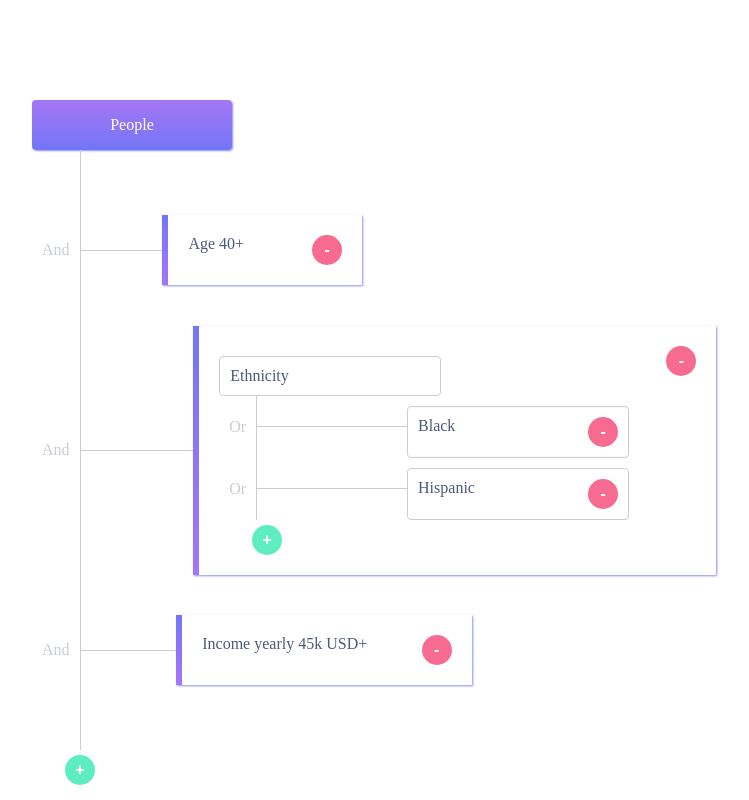
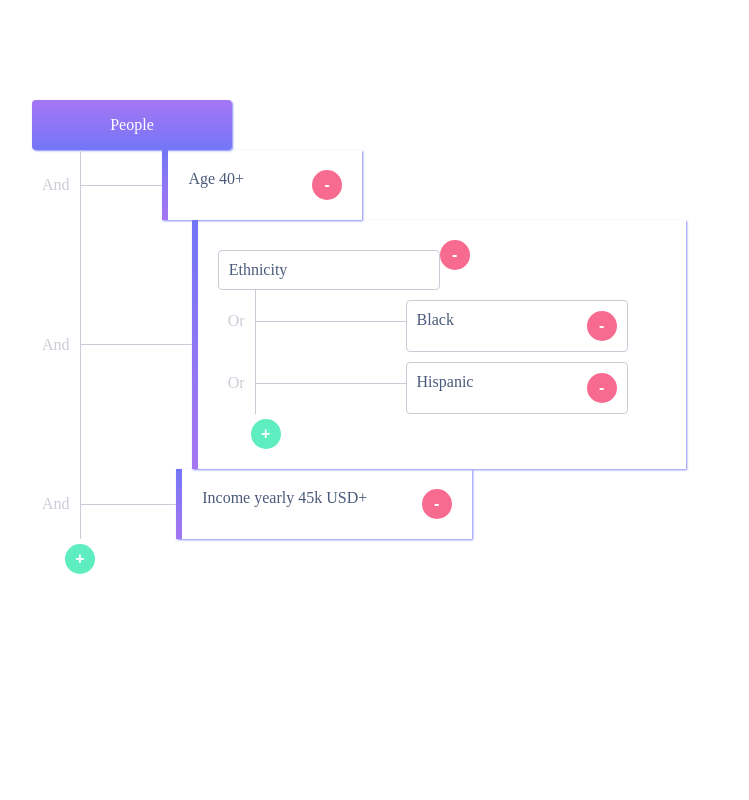
Before and after one commit to ewapotorecka/people, a React (Create React App) app: page / in a window 1280 px wide. Shown: the whole page, without its empty margins (96-845 px from the left). Built offline with nearby package versions, Linux system fonts and the light colour scheme.

Commit message:
Add categories and subcategories add and remove functionality

```diff
--- a/src/components/CategoryElement/CategoryElement.js
+++ b/src/components/CategoryElement/CategoryElement.js
@@ -4,13 +4,11 @@ import './category-element.css';
 
 export default function CategoryElement( props ) {
 	return (
-		<div className={ props.class }>
+		<div className={ props.type }>
 			<div className={ `${ props.class }-name` }>
 				{ props.children }
 			</div>
-			<div className='button-container'>
-				<Button type='remove'>-</Button>
-			</div>
+
 		</div>
 	)
 }
--- a/src/components/People/People.js
+++ b/src/components/People/People.js
@@ -12,18 +12,63 @@ const defaultCategories = [
 
 export default function People() {
 	const [ popUpVisible, setPopUpVisible ] = useState( false );
+	const [ currentCategory, setCurrentCategory ] = useState( null );
 	const [ categories, setCategories ] = useState( defaultCategories );
 
 	const handleCategoryAdd = category => {
+		if ( !currentCategory ) {
+			const newCategoryObject = {
+				name: category,
+				id: `${ Math.floor( Math.random() * 1000000 ) }_${ category }`
+			};
+
+			setCategories( [ ...categories, newCategoryObject ] );
+		} else {
+			handleSubCategoryAdd( category );
+		}
+
+	};
+	const handleSubCategoryAdd = ( category ) => {
+		const categoriesCopy = [ ...categories ];
 		const newCategoryObject = {
 			name: category,
 			id: `${ Math.floor( Math.random() * 1000000 ) }_${ category }`
 		};
 
-		setCategories( [ ...categories, newCategoryObject ] );
-	}
+		for ( let i = 0; i < categoriesCopy.length; i++ ) {
+			if ( categoriesCopy[ i ].id === currentCategory.id ) {
+				console.log( categories[ i ] )
+				categories[ i ].subCategories.push( newCategoryObject );
+			}
+		}
 
+		setCategories( categoriesCopy );
+		setCurrentCategory( null );
+	};
+	const handleCategoryRemove = ( categoryId ) => {
+		const filteredCategories = categories.filter( category => {
+			return category.id !== categoryId;
+		} );
 
+		setCategories( filteredCategories );
+
+	};
+	const handleSubcategoryRemove = ( categoryId, subCategoryId ) => {
+		const categoriesCopy = [ ...categories ];
+
+		for ( let i = 0; i < categoriesCopy.length; i++ ) {
+			if ( categories[ i ].id === categoryId ) {
+				const filteredSubCategories = categories[ i ].subCategories.filter( ( subCategory ) => {
+					return subCategory.id !== subCategoryId;
+				} );
+
+				categoriesCopy[ i ].subCategories = filteredSubCategories;
+
+			}
+		}
+
+		setCategories( categoriesCopy );
+	};
 
 	return (
 		<div className='people-container'>
@@ -34,26 +79,39 @@ export default function People() {
 			{ categories.map( category => {
 				if ( category.subCategories ) {
 					return (
-						<SectionContainer class='section-container' text='And' key={ category.id }>
-							<CategoryElement class='category-container'>
-								<div class='category-name-border'>{ category.name }</div>
+						<SectionContainer type='section-container' text='And' key={ category.id }>
+							<CategoryElement type='category-container'>
+								<div className='section-container'>
+									<div className='category-name-border'>{ category.name }</div>
+									<Button type='remove' onClick={ () => handleCategoryRemove( category.id ) }>-</Button>
+								</div>
+
 								{ category.subCategories.map( ( subCategory ) => {
 									return (
-										<SectionContainer class='sub-section-container' text='Or' key={ subCategory.id }>
-											<CategoryElement class='subcategory-container'>{ subCategory.name }</CategoryElement>
+										<SectionContainer type='sub-section-container' text='Or' key={ subCategory.id }>
+											<div className='subcategory-container'>
+												<CategoryElement>{ subCategory.name }</CategoryElement>
+												<Button type='remove' onClick={ () => handleSubcategoryRemove( category.id, subCategory.id ) }>-</Button>
+											</div>
 										</SectionContainer>
 									);
 								} ) }
 								<div className='add-button-container'>
-									<Button type='add'>+</Button>
+									<Button type='add' onClick={ () => {
+										setPopUpVisible( true );
+										setCurrentCategory( category )
+									} }>+</Button>
 								</div>
 							</CategoryElement>
 						</SectionContainer>
 					);
 				} else {
 					return (
-						<SectionContainer class='section-container' text='And' key={ category.id }>
-							<CategoryElement class='category-container'>{ category.name }</CategoryElement>
+						<SectionContainer type='section-container' text='And' key={ category.id }>
+							<div className='category-container'>
+								<CategoryElement>{ category.name }</CategoryElement>
+								<Button type='remove' onClick={ () => handleCategoryRemove( category.id ) }>-</Button>
+							</div>
 						</SectionContainer>
 					);
 				}
--- a/src/components/People/people.css
+++ b/src/components/People/people.css
@@ -18,7 +18,7 @@
 }
 
 .section-container {
-	height: 200px;
+	height: auto;
 	display: flex;
 }
 
--- a/src/components/PopUp/PopUp.js
+++ b/src/components/PopUp/PopUp.js
@@ -16,11 +16,11 @@ export default function PopUp( props ) {
 		setCategoryName( event.target.value );
 	};
 
-	useEffect( () => {
-		document.addEventListener( 'click', event => handleClickOutside( event ) );
+	// useEffect( () => {
+	// 	document.addEventListener( 'click', event => handleClickOutside( event ) );
 
-		return () => document.removeEventListener( 'click', handleClickOutside );
-	}, [] );
+	// 	return () => document.removeEventListener( 'click', handleClickOutside );
+	// }, [] );
 
 	return (
 		<div className='pop-up-container'>
--- a/src/components/SectionContainer/SectionContainer.js
+++ b/src/components/SectionContainer/SectionContainer.js
@@ -2,7 +2,7 @@ import React from 'react';
 
 export default function SectionContainer( props ) {
 	return (
-		<div className={ props.class }>
+		<div className={ props.type }>
 			<div className='left-container'>
 				<div className='text-container'>{ props.text }</div>
 				<div className='vertical-line'></div>
```
Also changed, not shown: 1 other file (tests, documents, lock files or other folders).
